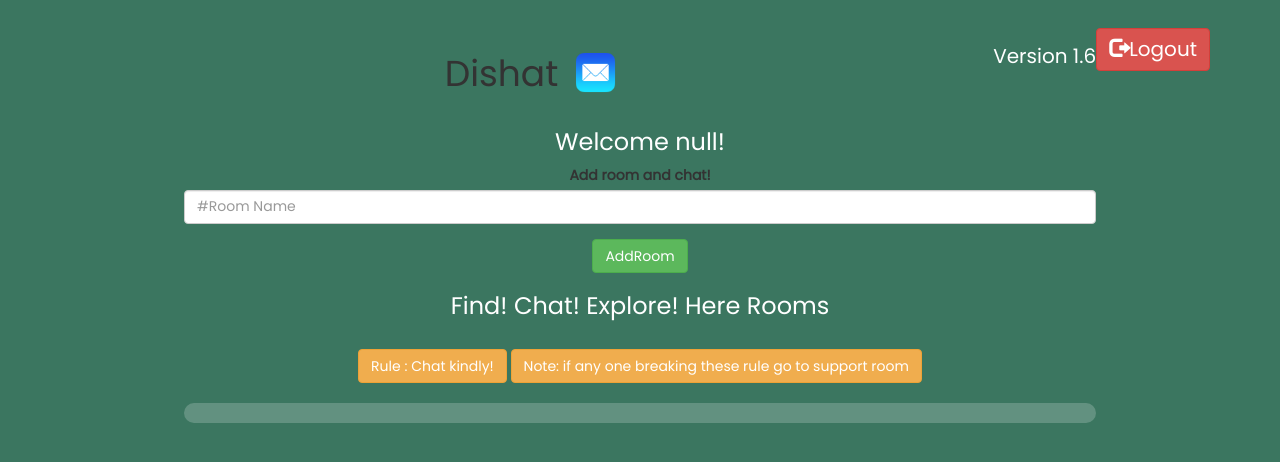
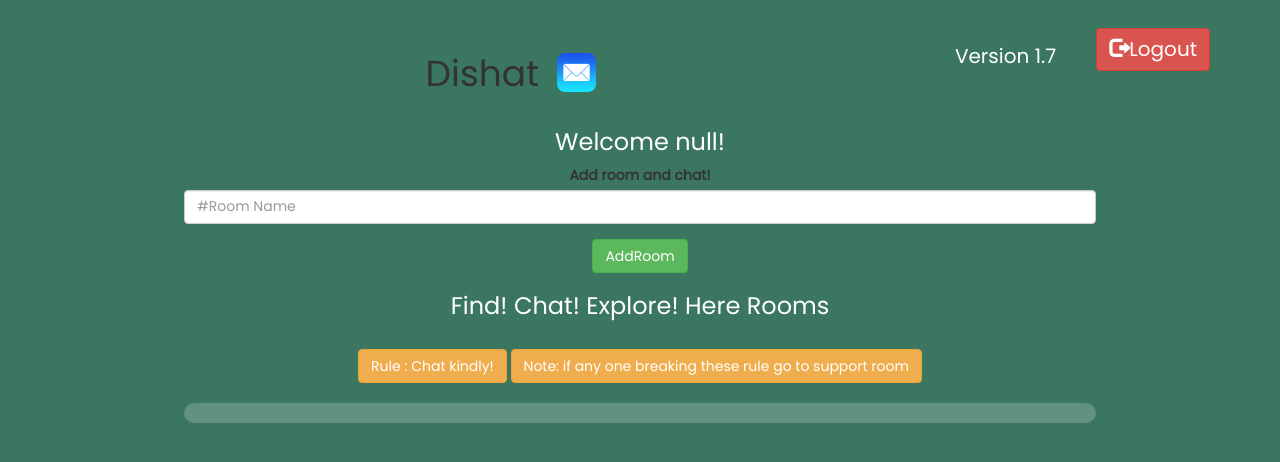
Before and after one commit to Lakshaan0401/dishat, a plain HTML site: page dishat_room.html in a window 1280 px wide. Drawn offline with nearby package versions, Linux system fonts and the light colour scheme; no server answers.

Commit message:
Update dishat_room.html

```diff
--- a/dishat_room.html
+++ b/dishat_room.html
@@ -26,7 +26,7 @@
 			Dishat
 			<sup>
 				<img src="purepng.com-mail-iconsymbolsiconsapple-iosiosios-8-iconsios-8-721522596075clftr.png" style="width: 4%; margin-top: 15px; margin-left: 5px;">
-				<h4 style="color: white; font-size: 20px; float: right;">Version 1.6</h4>
+				<h4 style="color: white; font-size: 20px; float: right; margin-right: 40px;">Version 1.7</h4>
 			</sup>
 		</h1>
 		<h3 class="color_white" id="user_name"></h3>
```
